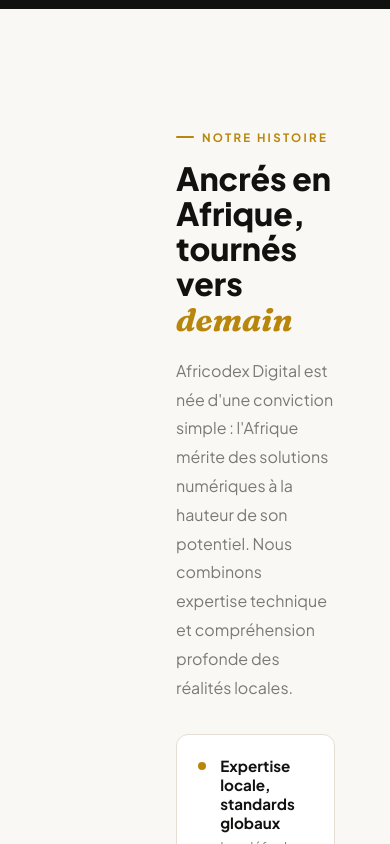
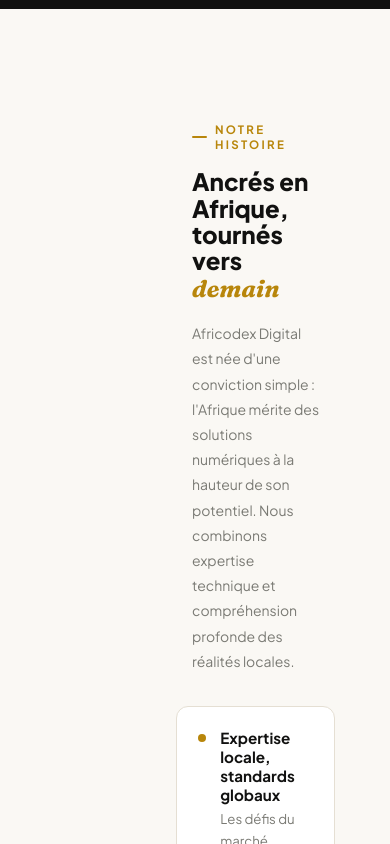
Before and after one commit to Ibnouthiam0110/Africodex_Digital_V1, a React (Vite) app: page / in a window 390 px wide. Shown: the part 1360-2204 px from the top of the page. Built offline with nearby package versions, Linux system fonts and the light colour scheme.

Commit message:
modification header

```diff
--- a/src/components/SectionHeader.jsx
+++ b/src/components/SectionHeader.jsx
@@ -1,6 +1,13 @@
 export default function SectionHeader({ label, title, subtitle, centered = false }) {
   return (
-    <div style={{ textAlign: centered ? "center" : "left", maxWidth: centered ? "550px" : undefined, margin: centered ? "0 auto 1rem" : undefined }}>
+    <div style={{
+      textAlign: centered ? "center" : "left",
+      maxWidth: centered ? "550px" : undefined,
+      margin: centered ? "0 auto 1rem" : undefined,
+      padding: "0 1rem",          // ✅ évite que le texte touche les bords
+      boxSizing: "border-box",    // ✅ padding inclus dans la largeur
+      width: "100%",              // ✅ ne dépasse jamais l'écran
+    }}>
       <div style={{
         display: "inline-flex", alignItems: "center", gap: "0.5rem",
         fontSize: "0.72rem", fontWeight: 700, letterSpacing: "0.2em",
@@ -10,13 +17,20 @@
         {label}
       </div>
       <h2 style={{
-        fontSize: "clamp(2rem, 3.5vw, 3rem)", fontWeight: 800,
+        fontSize: "clamp(1.5rem, 5vw, 3rem)", // ✅ min réduit pour petit écran
+        fontWeight: 800,
         color: "#111110", lineHeight: 1.1, marginBottom: "1.2rem",
+        wordBreak: "break-word",  // ✅ les longs mots ne débordent pas
       }}
         dangerouslySetInnerHTML={{ __html: title }}
       />
       {subtitle && (
-        <p style={{ fontSize: "1rem", color: "#7a7a74", lineHeight: 1.8, maxWidth: "500px" }}>
+        <p style={{
+          fontSize: "clamp(0.875rem, 2.5vw, 1rem)", // ✅ s'adapte au mobile
+          color: "#7a7a74", lineHeight: 1.8,
+          maxWidth: "500px",
+          margin: centered ? "0 auto" : undefined, // ✅ centré si besoin
+        }}>
           {subtitle}
         </p>
       )}
```
